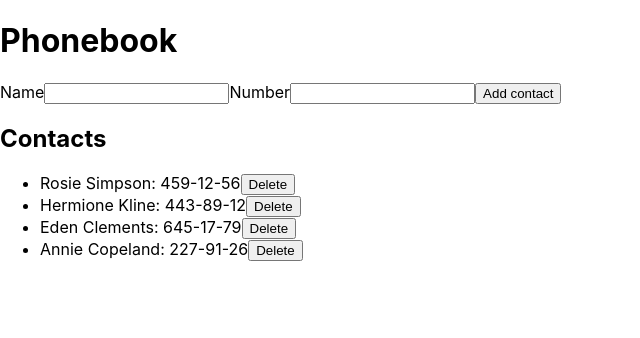
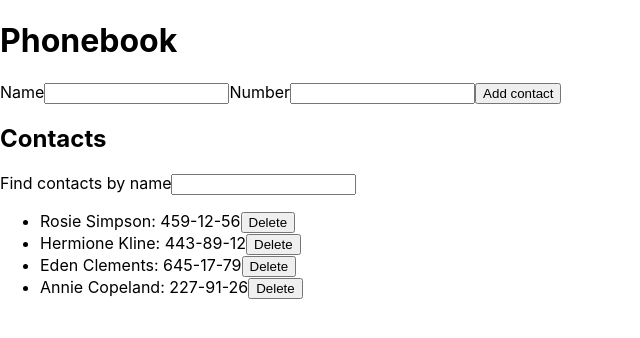
Before and after one commit to Maestrotel/goit-react-hw-02-phonebook, a React (Create React App) app: page / in a window 1280 px wide. Shown: the top 338 px of the page, without its empty margins (0-640 px from the left). Built offline with nearby package versions, Linux system fonts and the light colour scheme.

Commit message:
filter method

```diff
--- a/src/components/App.jsx
+++ b/src/components/App.jsx
@@ -2,7 +2,7 @@ import { Component } from 'react';
 import { ContactForm } from './ContactForm/ContactForm';
 import { ContactList } from './ContactList/ContactList';
 import { nanoid } from 'nanoid';
-// import { Filter } from './Filter/Filter'
+import { Filter } from './Filter/Filter';
 
 export class App extends Component {
   state = {
@@ -43,8 +43,13 @@ export class App extends Component {
     });
   };
 
+  onFilterAlter = e => {
+    this.setState({ filter: e.target.value });
+  };
+
   render() {
-    const { create, deleteContact } = this;
+    const { create, deleteContact, onFilterAlter } = this;
+    const { contacts, filter } = this.state;
 
     return (
       <div>
@@ -52,11 +57,8 @@ export class App extends Component {
         <ContactForm create={create} />
 
         <h2>Contacts</h2>
-        {/* <Filter ... /> */}
-        <ContactList
-          contacts={this.state.contacts}
-          deleteContact={deleteContact}
-        />
+        <Filter filter={filter} onFilterAlter={onFilterAlter} />
+        <ContactList contacts={contacts} deleteContact={deleteContact} />
       </div>
     );
   }
--- a/src/components/ContactForm/ContactForm.jsx
+++ b/src/components/ContactForm/ContactForm.jsx
@@ -1,6 +1,6 @@
 import { Component } from 'react';
 
-// import PropTypes from 'prop-types';
+import PropTypes from 'prop-types';
 
 export class ContactForm extends Component {
   state = {
@@ -65,3 +65,7 @@ export class ContactForm extends Component {
     );
   }
 }
+
+ContactForm.propTypes = {
+  create: PropTypes.func.isRequired,
+};
--- a/src/components/Filter/Filter.jsx
+++ b/src/components/Filter/Filter.jsx
@@ -0,0 +1,17 @@
+import PropTypes from 'prop-types';
+
+export const Filter = ({ onFilterAlter, filter }) => {
+  return (
+    <div>
+      <label>
+        Find contacts by name
+        <input onChange={onFilterAlter} value={filter} type="text" />
+      </label>
+    </div>
+  );
+};
+
+Filter.propTypes = {
+  filter: PropTypes.string.isRequired,
+  onFilterAlter: PropTypes.func.isRequired,
+};
```
